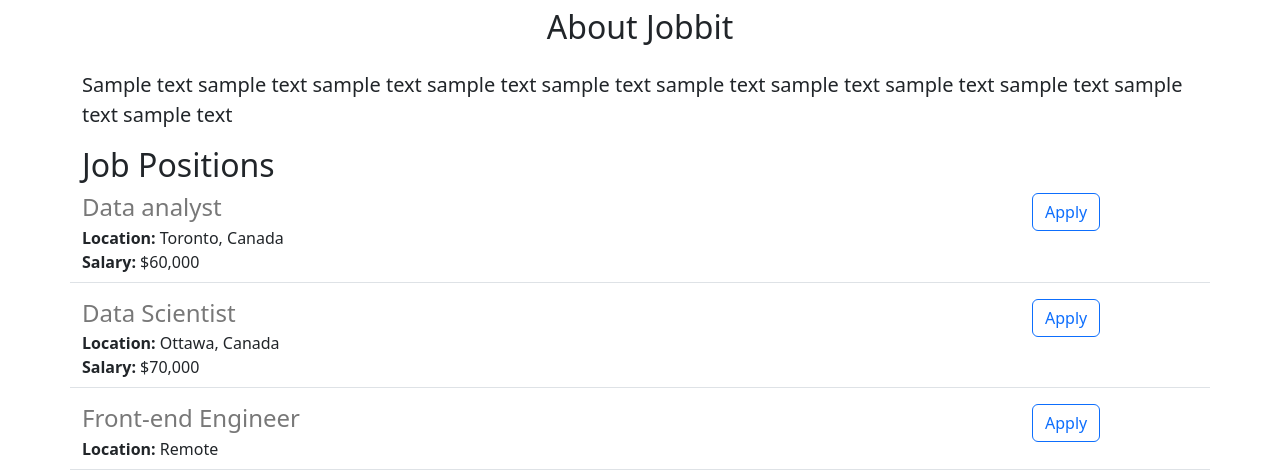
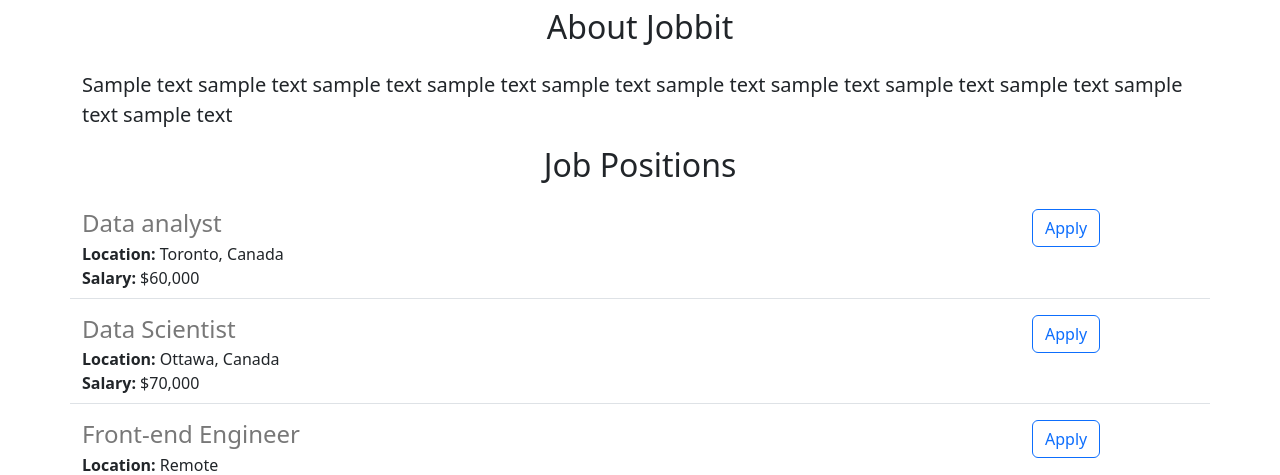
Before and after one commit to Richn14/Jovian-site, a Flask app: page / in a window 1280 px wide. Shown: the part 440-915 px from the top of the page. Run offline with Flask 3, Linux system fonts and the light colour scheme.

Commit message:
some more  changes

```diff
--- a/templates/home.html
+++ b/templates/home.html
@@ -24,7 +24,7 @@
         <h2 class='text-center mt-2 mb-4'>About Jobbit</h2>
         <p class='lead'>Sample text sample text sample text sample text sample text sample text sample text sample text sample text sample text sample text </p>
 
-      <h2>Job Positions</h2>
+      <h2 class='text-center mt-2 mb-4'>Job Positions</h2>
       <div style="margin-bottom:16px;">
         {% for job in jobs %}
           {% include 'jobitem.html' %}
```
